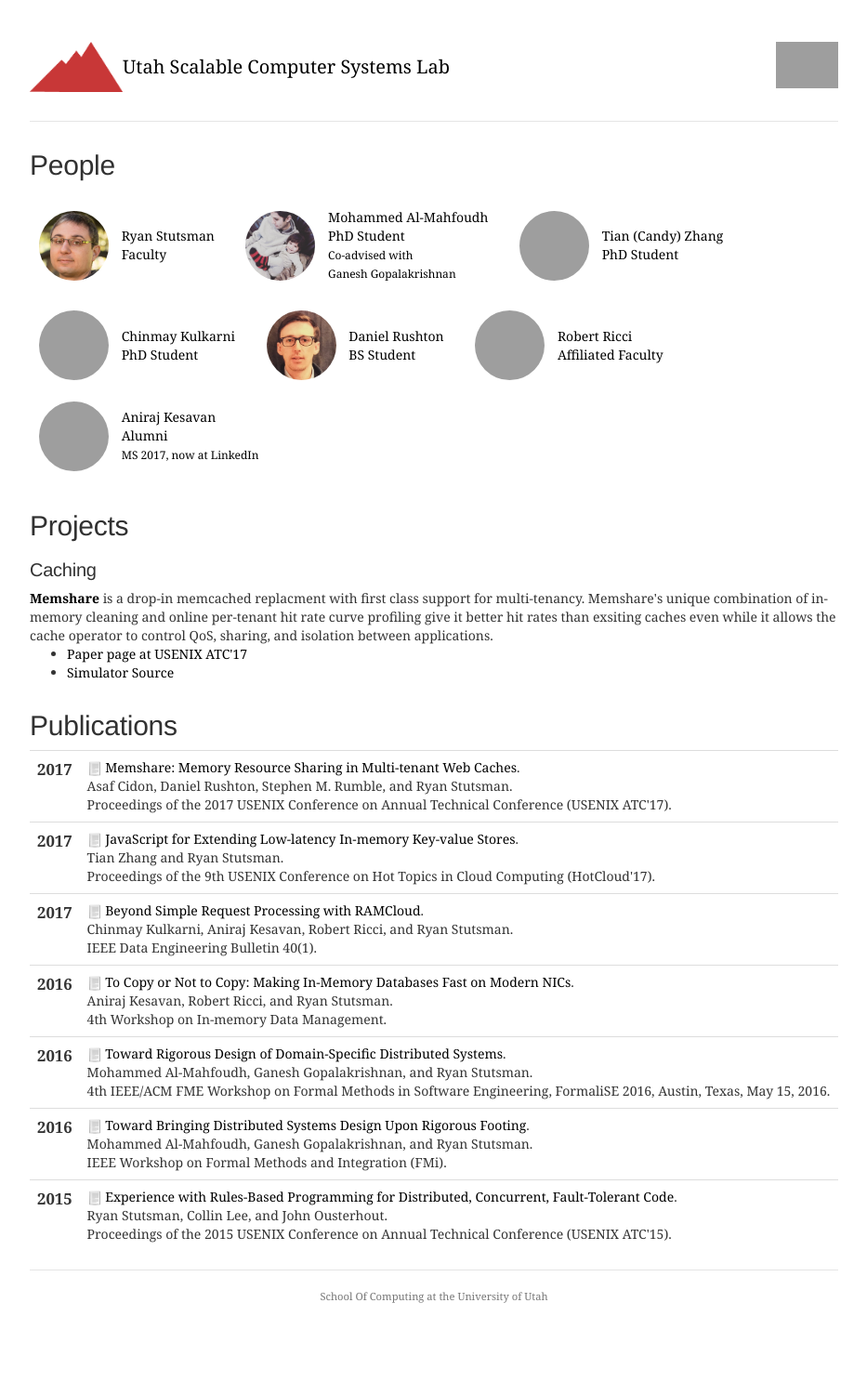
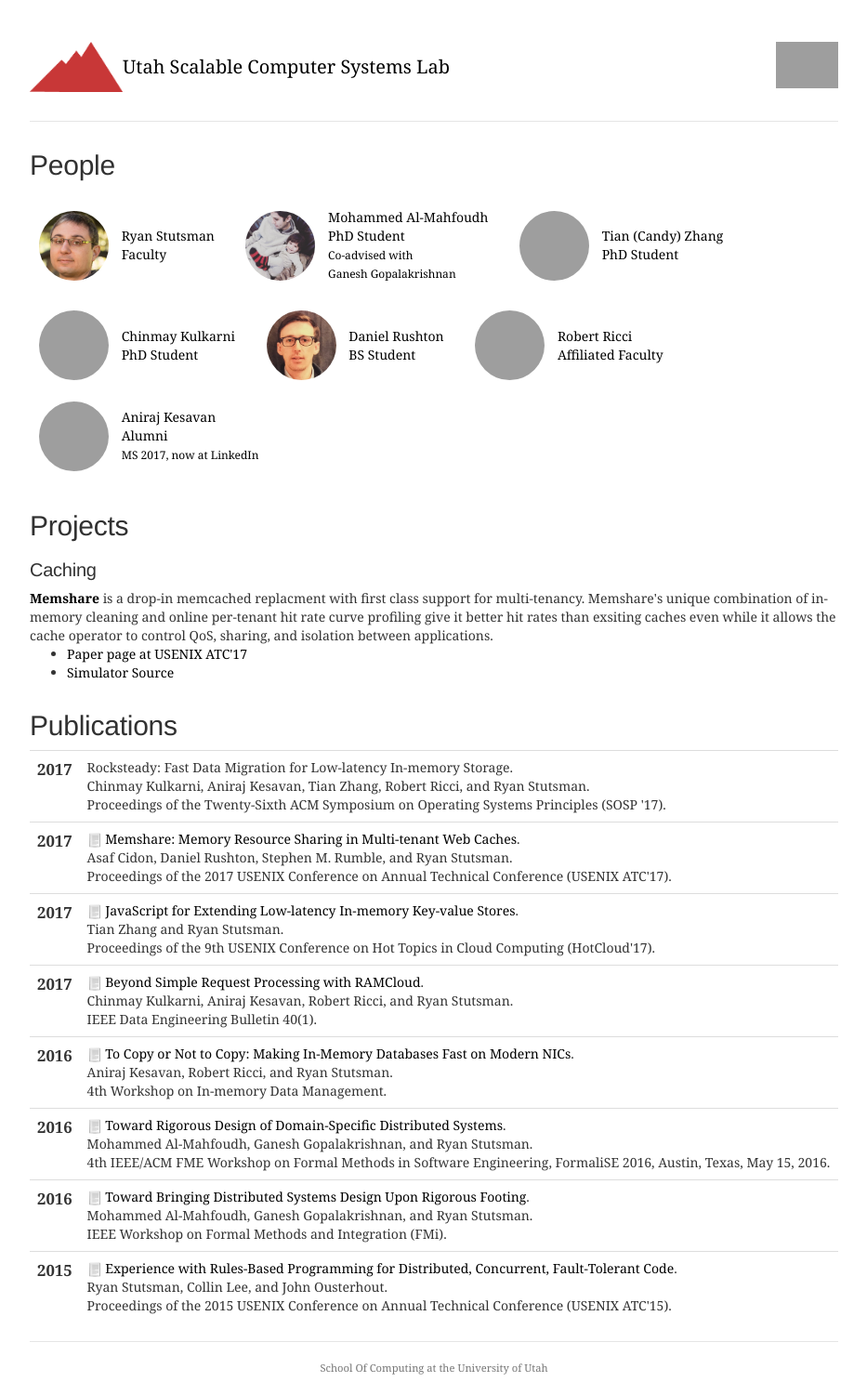
Before and after one commit to utah-scs/utah-scs.github.io, a Jekyll site: the page built from index.html, in a window 1280 px wide, cut to the strip 0-1501 px from the top of the page. Shown: the whole strip at 93% size, without its empty margins (173-1106 px from the left). Built offline with Jekyll 4.4.1, drawn with Linux system fonts in a browser that asks for light colours; before the commit the page ends 1424 px from its top, so only the background shows below that; grey boxes are pictures that could not be loaded.

Commit message:
Add Rocksteady.

```diff
--- a/_includes/pubs.html
+++ b/_includes/pubs.html
@@ -1,5 +1,27 @@
 <table class="table">
 <tbody>
+	<tr>
+		<td>
+			<span class="date">
+
+				<big><strong>2017</strong></big><br />
+
+
+			</span>
+		</td>
+		<td class="publication">
+			<span class="pubtitle">
+				Rocksteady: Fast Data Migration for Low-latency In-memory Storage.
+			</span><br />
+			<span class="authors">
+				Chinmay Kulkarni, Aniraj Kesavan, Tian Zhang, Robert Ricci, and Ryan Stutsman.
+			</span><br />
+			<span class="venuetype"></span><span class="venue">Proceedings of the Twenty-Sixth ACM Symposium on Operating Systems Principles (SOSP '17)</span>.
+			<br />
+			<span class="links">
+			</span>
+		</td>
+	</tr>
 	<tr>
 		<td>
 			<span class="date">
```
Also changed, not shown: bib/pubs.bib (+9 -0 lines).
